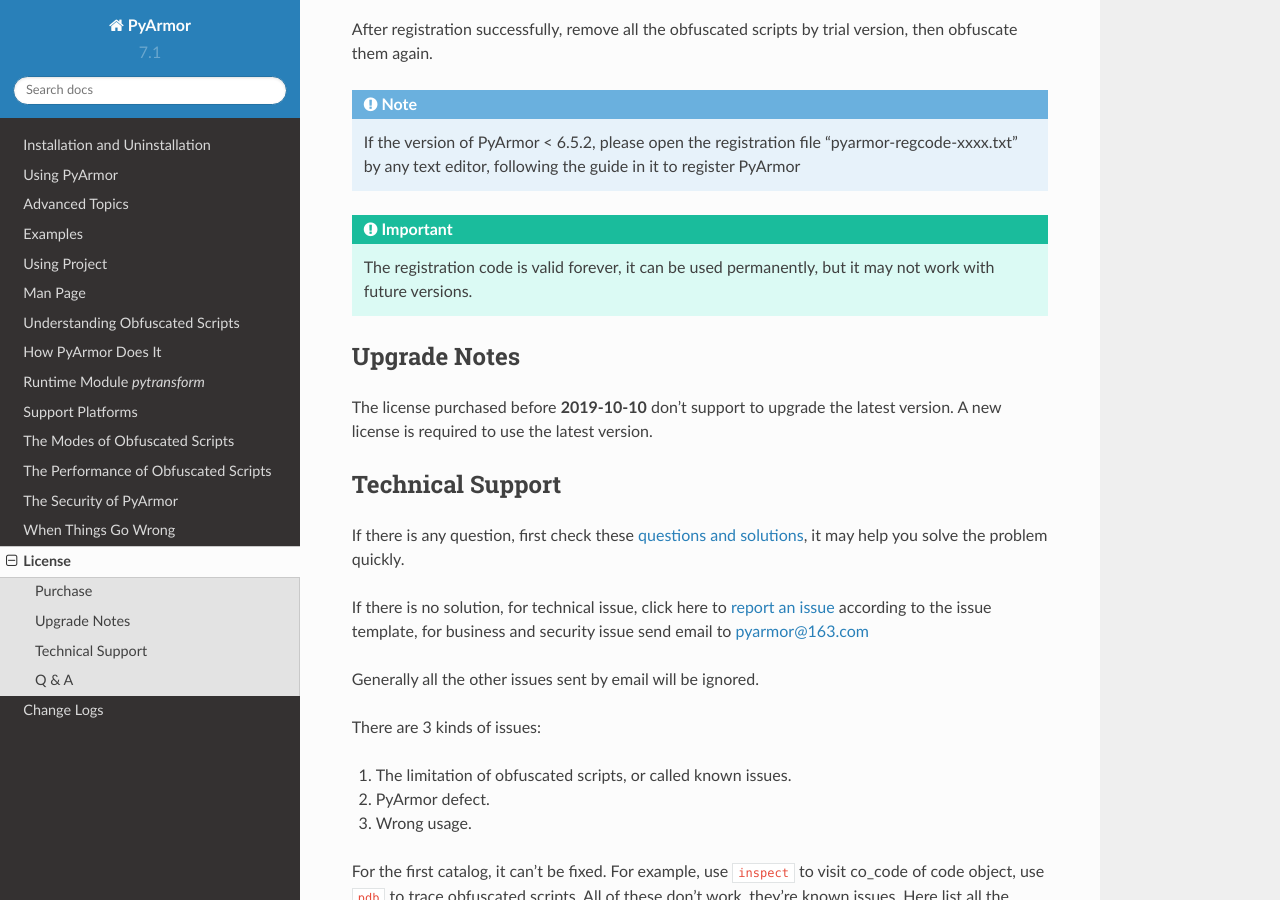
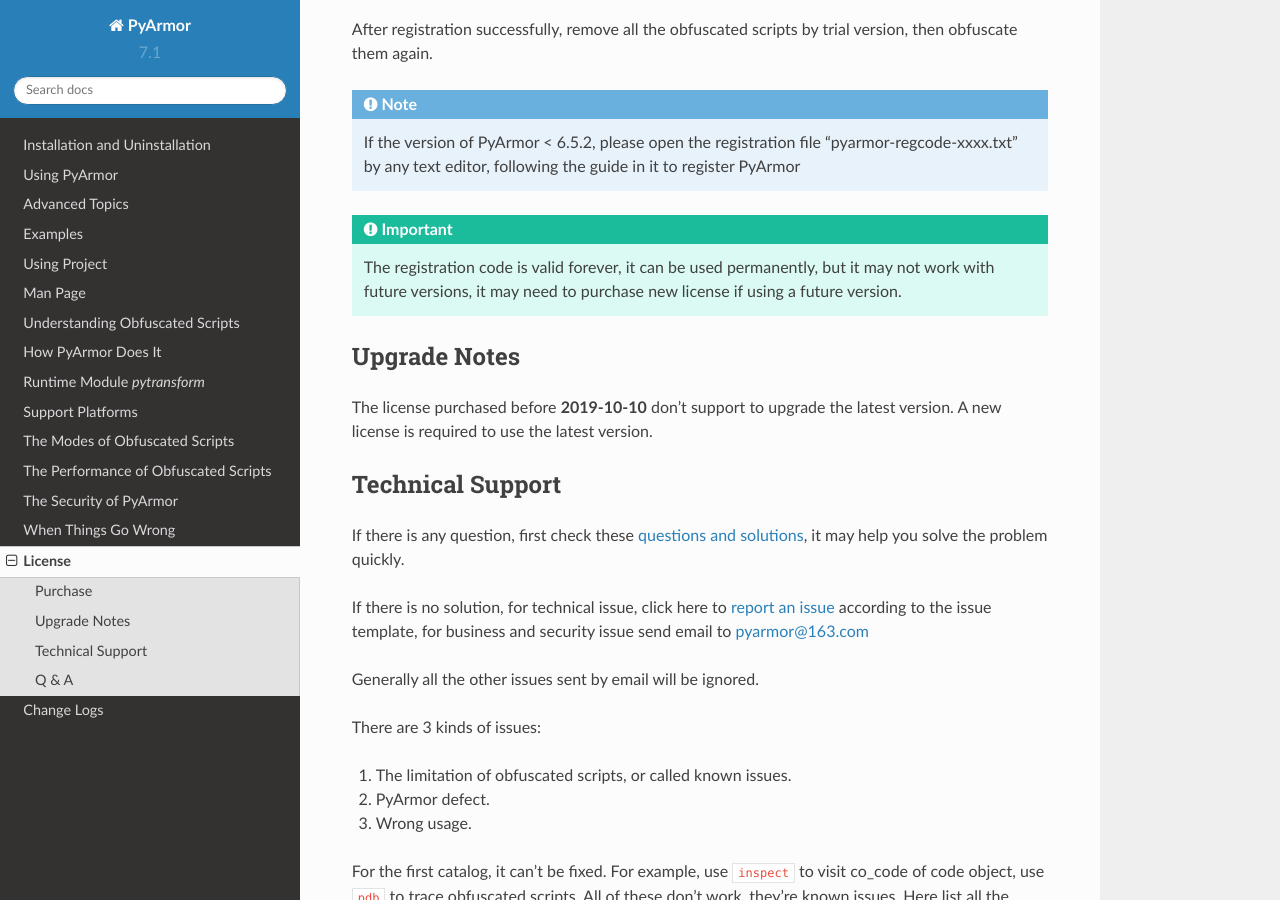
Before and after one commit to dashingsoft/pyarmor, a Sphinx documentation site: the page built from docs/license.rst, in a window 1280 px wide and 900 px high, scrolled down 1842 px. Built offline with Sphinx 7.4.7 and the Read the Docs theme 2.0.0, drawn with Linux system fonts in a browser that asks for light colours; some of the changed text lies outside the part shown.

Commit message:
Refine doc

```diff
--- a/docs/license.rst
+++ b/docs/license.rst
@@ -99,7 +99,8 @@
 .. important::
 
     The registration code is valid forever, it can be used permanently, but it
-    may not work with future versions.
+    may not work with future versions, it may need to purchase new license if
+    using a future version.
 
 Upgrade Notes
 -------------
@@ -181,7 +182,9 @@
 
 3. How long the purchased license is valid for? is it life long?
 
-   | It's life long. But I can't promise it will work for the future version of PyArmor.
+   | It's valid for ever. But I can't promise it will work for all the future
+   | versions of PyArmor, it may need to purchase new license if using a future
+   | version.
 
 4. Can we use the single license to obfuscate various versions of Python
    package/modules?
```
